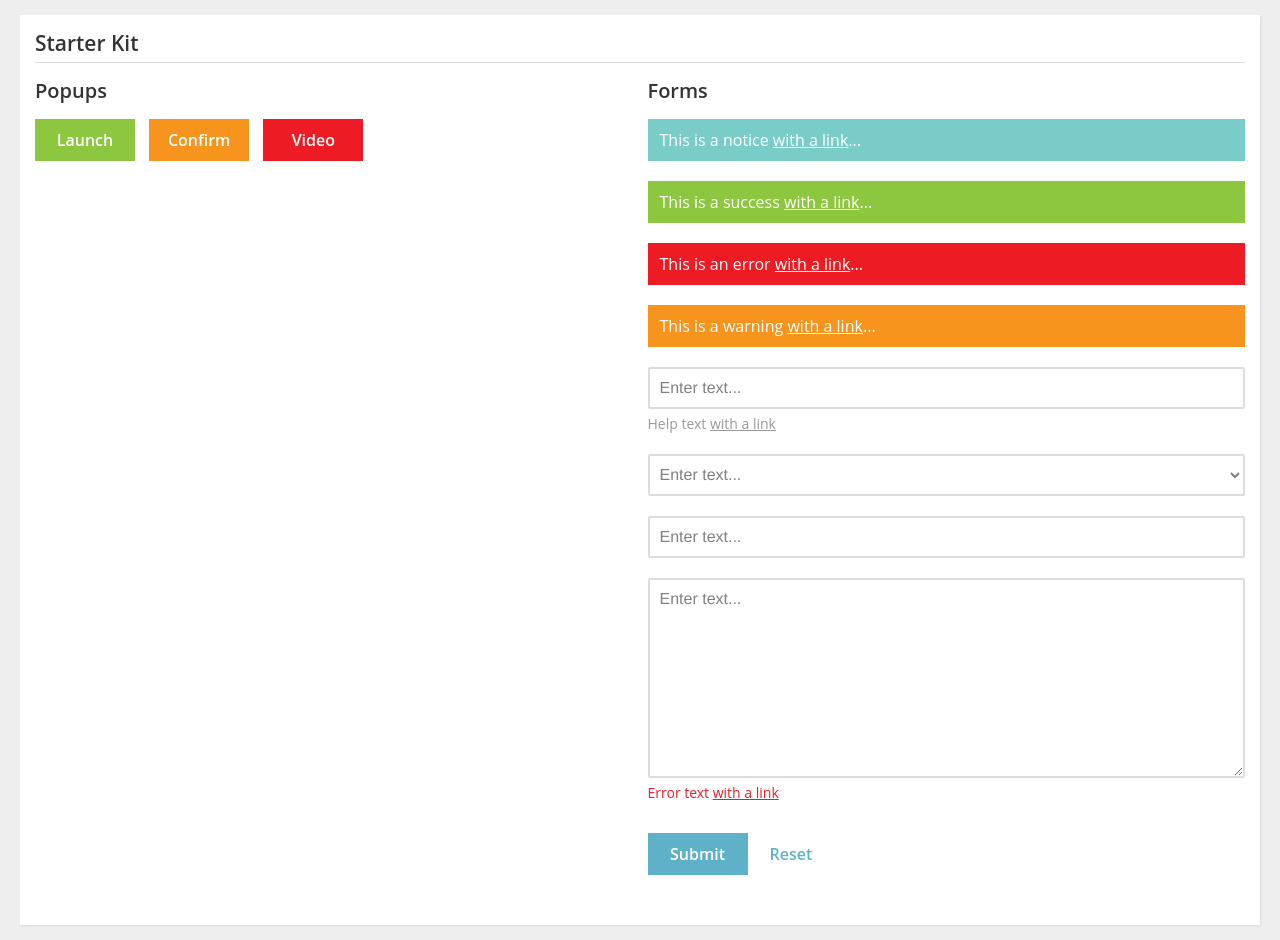
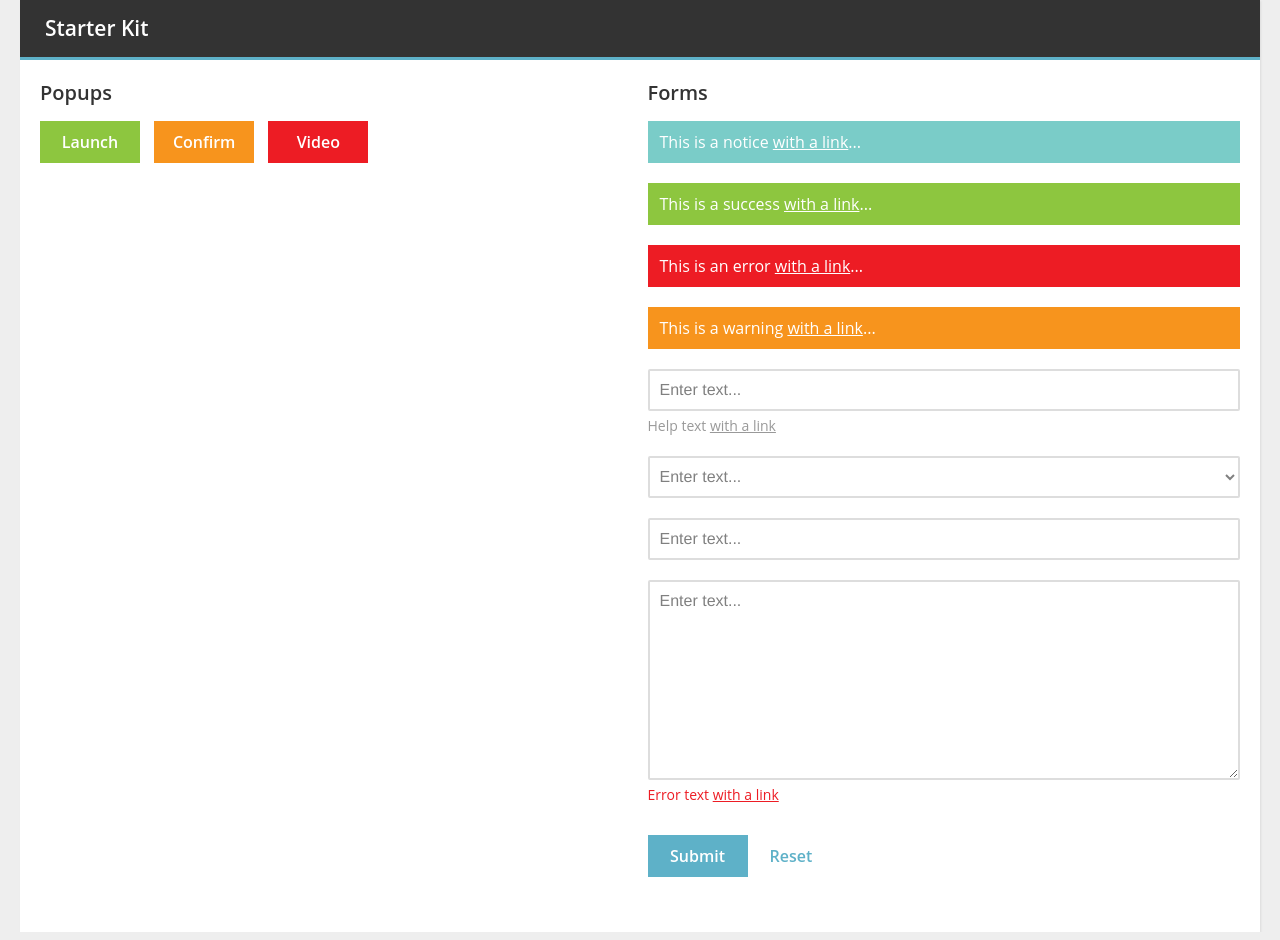
Before and after one commit to PrecisionCoding/starter-kit, a website: page index.html in a window 1280 px wide. Drawn offline with nearby package versions, Linux system fonts and the light colour scheme; files that its build step writes are made by us from their sources; files whose address does not match are found by name.

Commit message:
Sticky header

```diff
--- a/gulp/scripts/deferred.js
+++ b/gulp/scripts/deferred.js
@@ -6,6 +6,27 @@ var siteDeferred = {
 	},
 
 	init: function () {
+		siteDeferred.setup.init();
+	},
+
+	setup: {
+
+		init: function () {
+			siteDeferred.setup.scrollTo();
+			siteDeferred.setup.smoothScroll();
+		},
+
+		scrollTo: function () {
+			site.scrollTo = function (offset, speed) {
+				var value = parseInt(offset, 10);
+				if (value < 0 && $('html, body').scrollTop !== value) return;
+				$('html, body').animate({ scrollTop: value }, speed || 500);
+			};
+		},
+
+		smoothScroll: function () {
+
+		}
 
 	}
 
--- a/gulp/scss/_forms.scss
+++ b/gulp/scss/_forms.scss
@@ -1,4 +1,6 @@
 @import "config";
+
+$maxFormWidth: 600px;
 
 // rows
 .form-row, .form-action
@@ -49,7 +51,7 @@
 		@include transition(all .3s);
 		vertical-align: middle;
 		width: 100%;
-		max-width: 600px;
+		max-width: $maxFormWidth;
 	}
 	&:last-child
 	{
@@ -309,6 +311,7 @@
 				@include line-height($fontHeight - 2);
 				margin: 0;
 				padding: 5px 0 0 0;
+				max-width: $maxFormWidth;
 			}
 			a
 			{
@@ -353,6 +356,7 @@
 			@include line-height($fontHeight - 2);
 			margin: 0;
 			padding: 5px 0 0 0;
+			max-width: $maxFormWidth;
 		}
 		a
 		{
--- a/gulp/scss/layout/_page.scss
+++ b/gulp/scss/layout/_page.scss
@@ -10,17 +10,33 @@
 		padding: 15px;
 		text-align: left;
 		max-width: $maxPageWidth;
+		@include mq-min($bpTabletLarge)
+		{
+			padding: 20px;
+		}
 	}
 	&__title
 	{
 		@include critical
 		{
-			border-bottom: 1px solid $colorDivider;
+			background: $colorBase;
+			border-bottom: 3px solid $colorPrimary;
+			color: $colorWhite;
 			@include font-size($fontSize + 5);
 			font-weight: 600;
 			@include line-height($fontHeight + 5);
 			margin-bottom: 15px;
-			padding-bottom: 5px;
+			margin: -15px -15px 15px -15px;
+			padding: 15px 25px;
+			position: sticky;
+			left: 0;
+			top: 0;
+			right: 0;
+			z-index: 8000;
+			@include mq-min($bpTabletLarge)
+			{
+				margin: -20px -20px 20px -20px;
+			}
 		}
 	}
 }
--- a/gulp/scss/site-critical.scss
+++ b/gulp/scss/site-critical.scss
@@ -38,7 +38,7 @@ body
 		height: 100%;
 		@include line-height($fontHeight);
 		margin: 0;
-		padding: 15px;
+		padding: 0;
 		position: relative;
 		text-align: center;
 		width: 100%;
```
